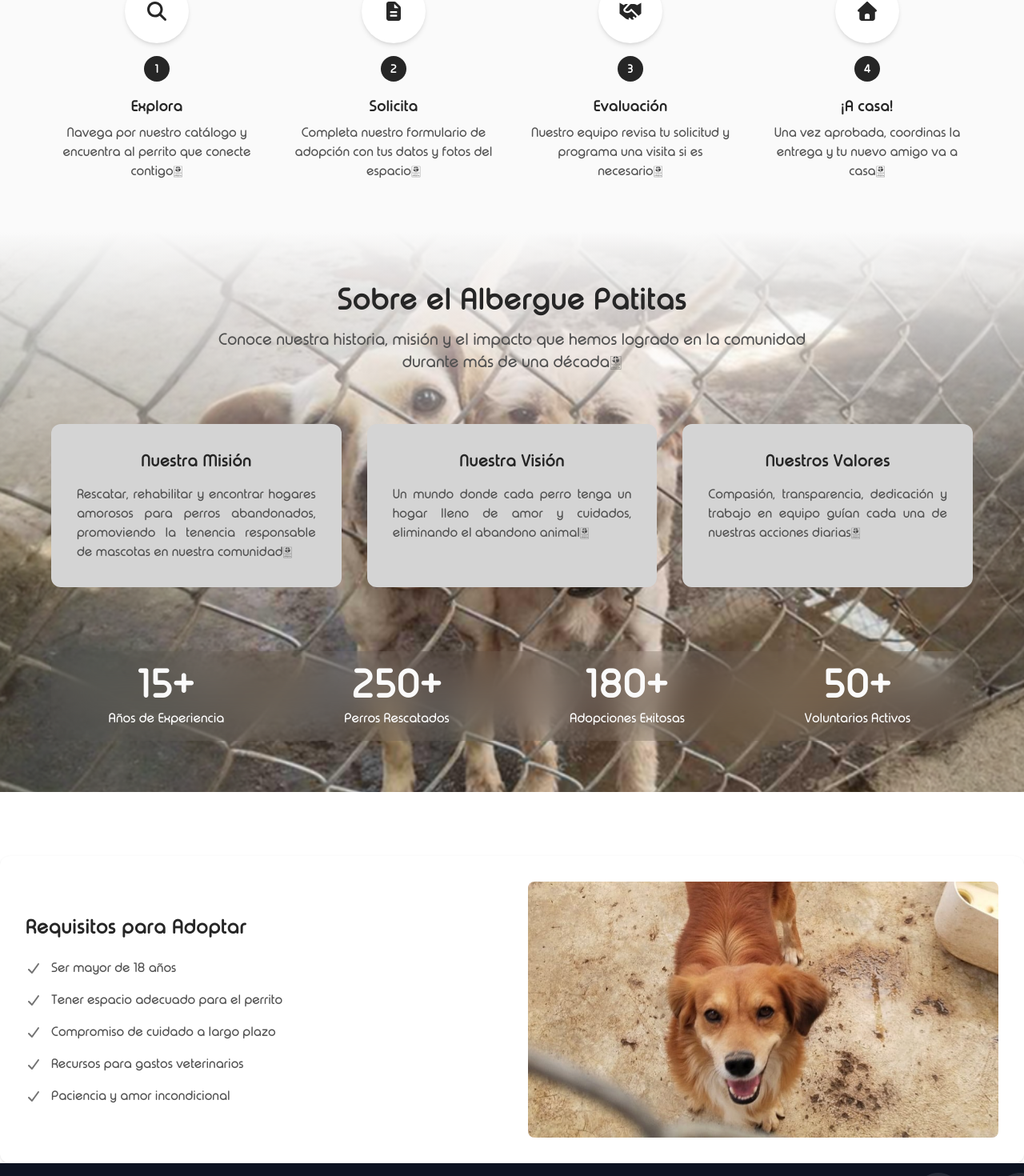
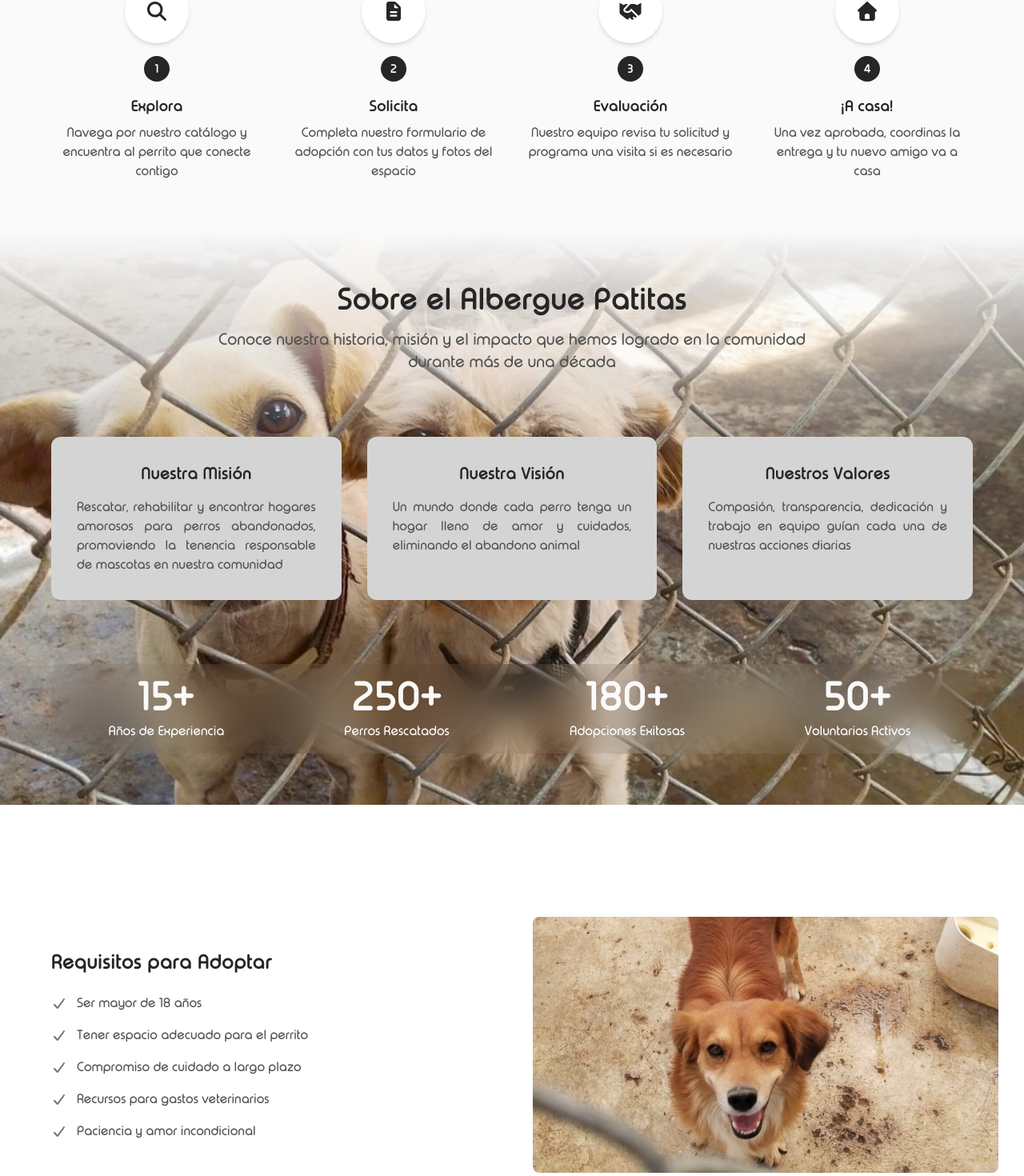
Before and after one commit to SergioEderCervantes/Esperanza-Canina-Web-App, a Next.js app in the folder frontend/: page / in a window 1280 px wide. Shown: the part 1326-2796 px from the top of the page at 80% size. Built offline with nearby package versions, Linux system fonts and the light colour scheme; no server answers.

Commit message:
redes esperanza

```diff
--- a/frontend/src/app/ayuda/page.tsx
+++ b/frontend/src/app/ayuda/page.tsx
@@ -27,7 +27,7 @@ const donationMethods = [
   {
     icon: FaWhatsapp,
     text: "Contacto por WhatsApp",
-    href: "https://wa.me/5211234567890?text=Hola!%20Quisiera%20información%20para%20ayudar%20al%20albergue.",
+    href: "https://wa.me/524494677305?text=Hola!%20Quisiera%20información%20para%20ayudar%20al%20albergue.",
   },
   { icon: faBowlFood, text: "Donación en Especie", href: "#" },
 ];
--- a/frontend/src/components/layout/Footer.tsx
+++ b/frontend/src/components/layout/Footer.tsx
@@ -1,4 +1,4 @@
-import { FaFacebook, FaInstagram, FaTwitter } from "react-icons/fa";
+import { FaFacebook, FaInstagram, FaPaypal, FaTwitter } from "react-icons/fa";
 import { FaPaw, FaPhone, FaEnvelope } from "react-icons/fa";
 import Link from "next/link";
 
@@ -15,19 +15,20 @@ export default function Footer() {
           </div>
           <p className="text-sm leading-relaxed">
             Refugio dedicado al rescate, cuidado y adopción responsable de perros
-            abandonados. Trabajamos para darles una segunda oportunidad de
-            encontrar un hogar lleno de amor.
+            abandonados, Trabajamos para darles una segunda oportunidad de
+            encontrar un hogar lleno de amor
           </p>
           <div className="flex space-x-4 mt-4">
-            <a href="#" className="hover:text-white transition-colors">
+            <a href="https://www.facebook.com/profile.php?id=61550841750063&locale=es_LA" className="hover:text-white transition-colors">
               <FaFacebook size={20} />
             </a>
-            <a href="#" className="hover:text-white transition-colors">
+            <a href="https://www.instagram.com/esperanzacaninaags?utm_source=ig_web_button_share_sheet&igsh=ZDNlZDc0MzIxNw==" className="hover:text-white transition-colors">
               <FaInstagram size={20} />
             </a>
-            <a href="#" className="hover:text-white transition-colors">
-              <FaTwitter size={20} />
+            <a href="https://www.paypal.com/donate/?hosted_button_id=S7RPK5PNDQCCG" className="hover:text-white transition-colors">
+              <FaPaypal size={20} />
             </a>
+
           </div>
         </div>
 
@@ -48,11 +49,11 @@ export default function Footer() {
 
             <li className="flex items-center space-x-2">
               <FaPhone />
-              <span>+52 555 123 4567</span>
+              <span>+52 449 467 7305</span>
             </li>
             <li className="flex items-center space-x-2">
               <FaEnvelope />
-              <span>info@patitas.org</span>
+              <span>esperanzacaninags1@gmail,com</span>
             </li>
           </ul>
         </div>
@@ -60,8 +61,8 @@ export default function Footer() {
 
       {/* Línea inferior */}
       <div className="border-t border-gray-700 mt-8 pt-6 text-center text-sm">
-        © 2025 Patitas. Todos los derechos reservados. Hecho con{" "}
-        <span className="text-red-500">❤️</span> para nuestros amigos de cuatro patas.
+        © 2025 Patitas, Todos los derechos reservados, Hecho con{" "}
+        <span className="text-red-500">❤️</span> para nuestros amigos de cuatro patas
       </div>
       <div className="absolute -bottom-1 -right-26 opacity-10 pointer-events-none">
         <svg
--- a/frontend/src/components/layout/LandingPage.tsx
+++ b/frontend/src/components/layout/LandingPage.tsx
@@ -1,6 +1,6 @@
-import AboutUs from "../sections/AboutUs";
+import AboutUs from "@/components/sections/AboutUs";
 import AdoptionProcess from "../sections/AdoptionProcess";
-import AdoptRequirements from "../sections/adoptRequirements";
+import AdoptRequirements from "@/components/sections/AdoptRequirements";
 import { FeaturedDogs } from "../sections/FeaturedDogs";
 import { FirstView } from "../sections/FirstView";
 
--- a/frontend/src/components/sections/AboutUs.tsx
+++ b/frontend/src/components/sections/AboutUs.tsx
@@ -12,15 +12,15 @@ interface StatItemData {
 const coreValuesData: InfoCardData[] = [
   {
     title: 'Nuestra Misión',
-    description: 'Rescatar, rehabilitar y encontrar hogares amorosos para perros abandonados, promoviendo la tenencia responsable de mascotas en nuestra comunidad.',
+    description: 'Rescatar, rehabilitar y encontrar hogares amorosos para perros abandonados, promoviendo la tenencia responsable de mascotas en nuestra comunidad',
   },
   {
     title: 'Nuestra Visión',
-    description: 'Un mundo donde cada perro tenga un hogar lleno de amor y cuidados, eliminando el abandono animal.',
+    description: 'Un mundo donde cada perro tenga un hogar lleno de amor y cuidados, eliminando el abandono animal',
   },
   {
     title: 'Nuestros Valores',
-    description: 'Compasión, transparencia, dedicación y trabajo en equipo guían cada una de nuestras acciones diarias.',
+    description: 'Compasión, transparencia, dedicación y trabajo en equipo guían cada una de nuestras acciones diarias',
   },
 ];
 
@@ -50,18 +50,18 @@ const AboutUs = () => {
     <section
       id="aboutUs"
       className="relative md:p-16 py-16 px-8 bg-cover bg-center bg-[url(/images/hermanos.jpg)]
-      lg:bg-[url(/images/hermanosXL.png)]"
+      lg:bg-[url(/images/hermanosXL.jpg)]"
     >
-      <div className="absolute inset-0 bg-gradient-to-b from-[#fafafa] to-transparent to-50%"></div>
+      <div className="absolute inset-0 bg-gradient-to-b from-[#fafafa] to-transparent to-40%"></div>
       <div className="container mx-auto max-w-6xl relative z-10">
         <div className="text-center mb-16">
           <h2 className="text-4xl font-bold text-neutral-800 mb-4">Sobre el Albergue Patitas</h2>
           <p className="text-xl text-neutral-600 max-w-3xl mx-auto">
-            Conoce nuestra historia, misión y el impacto que hemos logrado en la comunidad durante más de una década.
+            Conoce nuestra historia, misión y el impacto que hemos logrado en la comunidad durante más de una década
           </p>
         </div>
 
-        <div className="grid lg:grid-cols-3 gap-8 mb-20">
+        <div className="grid lg:grid-cols-3 gap-8 my-20">
           {coreValuesData.map((item) => (
             <InfoCard key={item.title} title={item.title} description={item.description} />
           ))}
--- a/frontend/src/components/sections/AdoptRequirements.tsx
+++ b/frontend/src/components/sections/AdoptRequirements.tsx
@@ -19,9 +19,9 @@ const RequirementItem = ({ children } : { children: React.ReactNode }) => (
 
 export default function AdoptRequirements(){
     return(
-        <div className="mt-20 bg-white rounded-xl p-8 shadow-sm">
-          <div className="grid md:grid-cols-2 gap-10 items-center">
-            <div>
+        <div className=" bg-white rounded-xl p-8 shadow-sm py-35 ">
+          <div className="grid md:grid-cols-2 gap-5 items-center ml-8">
+            <div className="flex flex-col">
               <h3 className="text-2xl font-semibold text-neutral-800 mb-6">
                 Requisitos para Adoptar
               </h3>
--- a/frontend/src/components/sections/AdoptionProcess.tsx
+++ b/frontend/src/components/sections/AdoptionProcess.tsx
@@ -12,25 +12,25 @@ const adoptionSteps = [
   {
     number: 1,
     title: 'Explora',
-    description: 'Navega por nuestro catálogo y encuentra al perrito que conecte contigo.',
+    description: 'Navega por nuestro catálogo y encuentra al perrito que conecte contigo',
     icon: faMagnifyingGlass,
   },
   {
     number: 2,
     title: 'Solicita',
-    description: 'Completa nuestro formulario de adopción con tus datos y fotos del espacio.',
+    description: 'Completa nuestro formulario de adopción con tus datos y fotos del espacio',
     icon: faFileLines,
   },
   {
     number: 3,
     title: 'Evaluación',
-    description: 'Nuestro equipo revisa tu solicitud y programa una visita si es necesario.',
+    description: 'Nuestro equipo revisa tu solicitud y programa una visita si es necesario',
     icon: faHandshake,
   },
   {
     number: 4,
     title: '¡A casa!',
-    description: 'Una vez aprobada, coordinas la entrega y tu nuevo amigo va a casa.',
+    description: 'Una vez aprobada, coordinas la entrega y tu nuevo amigo va a casa',
     icon: faHouse,
   },
 ];
@@ -62,7 +62,7 @@ const AdoptionProcess = () => {
           </h2>
           <p className="text-xl text-neutral-600 max-w-2xl mx-auto">
             Seguimos un proceso sencillo y seguro para garantizar que cada
-            perrito encuentre el hogar perfecto.
+            perrito encuentre el hogar perfecto
           </p>
         </div>
 
--- a/frontend/src/components/sections/FeaturedDogs.tsx
+++ b/frontend/src/components/sections/FeaturedDogs.tsx
@@ -44,7 +44,7 @@ export const FeaturedDogs = async () => {
         </h2>
         <p className="text-xl text-neutral-600 max-w-2xl mx-auto">
           Conoce a algunos de nuestros adorables amigos que están buscando un
-          hogar lleno de amor. ¡Tu próximo mejor amigo podría estar aquí!
+          hogar lleno de amor, ¡Tu próximo mejor amigo podría estar aquí!
         </p>
       </div>
 
--- a/frontend/src/components/sections/FirstView.tsx
+++ b/frontend/src/components/sections/FirstView.tsx
@@ -22,7 +22,7 @@ export const FirstView = () => {
     >
       <h1 className="text-4xl md:text-6xl font-bold mb-4">Esperanza Canina</h1>
       <p className="text-lg md:text-2xl mb-8 max-w-2xl">
-        Un refugio dedicado a rescatar, cuidar y encontrar hogares amorosos para perros necesitados.
+        Un refugio dedicado a rescatar, cuidar y encontrar hogares amorosos para perros necesitados
       </p>
       <Link
         href="/ayuda"
```
Also changed, not shown: frontend/public/images/hermanosXL.jpg (added), frontend/public/images/hermanosXL.png (deleted).
